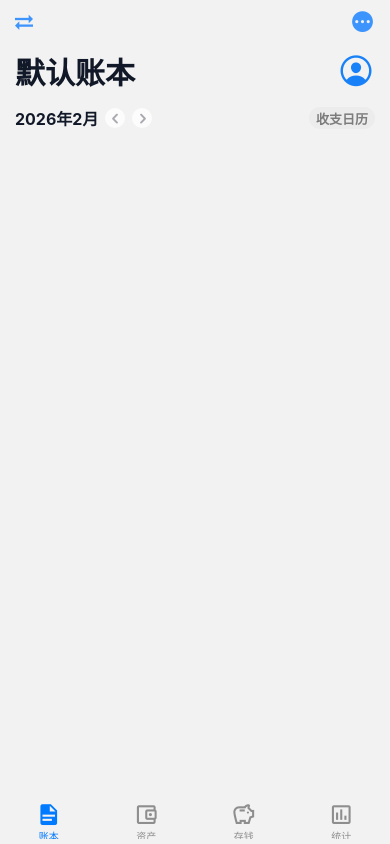
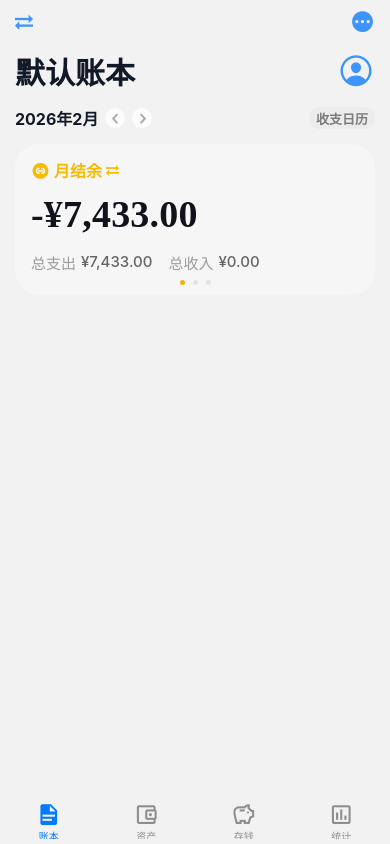
Before and after one commit to k7luffy/ledger, a React Native app: screen /Ledger in a window 390 px wide. Built offline with nearby package versions, Linux system fonts and the light colour scheme.

Commit message:
Add summary card

```diff
--- a/screens/LedgerScreen.tsx
+++ b/screens/LedgerScreen.tsx
@@ -1,3 +1,4 @@
+import { type ComponentProps, useState } from "react";
 import {
   Entypo,
   Fontisto,
@@ -5,17 +6,76 @@ import {
   MaterialCommunityIcons,
 } from "@expo/vector-icons";
 import {
-  PlatformColor,
+  FlatList,
+  NativeScrollEvent,
+  NativeSyntheticEvent,
   Pressable,
   StyleSheet,
   Text,
   TouchableOpacity,
+  useWindowDimensions,
   View,
 } from "react-native";
 import { useSafeAreaInsets } from "react-native-safe-area-context";
 
+type SummaryCard = {
+  id: string;
+  icon: ComponentProps<typeof MaterialCommunityIcons>["name"];
+  title: string;
+  amount: string;
+  leftLabel: string;
+  leftValue: string;
+  rightLabel: string;
+  rightValue: string;
+};
+
+const summaryCards: SummaryCard[] = [
+  {
+    id: "1",
+    icon: "link-circle",
+    title: "月结余",
+    amount: "-¥7,433.00",
+    leftLabel: "总支出",
+    leftValue: "¥7,433.00",
+    rightLabel: "总收入",
+    rightValue: "¥0.00",
+  },
+  {
+    id: "2",
+    icon: "fire-circle",
+    title: "剩余月预算",
+    amount: "-¥1,028.75",
+    leftLabel: "总预算",
+    leftValue: "¥0.00",
+    rightLabel: "剩余日均",
+    rightValue: "¥0.00",
+  },
+  {
+    id: "3",
+    icon: "send-circle",
+    title: "账户净值",
+    amount: "¥26,480.00",
+    leftLabel: "总资产",
+    leftValue: "¥30,000.00",
+    rightLabel: "总负债",
+    rightValue: "¥3,520.00",
+  },
+];
+
 export default function LedgerScreen() {
   const insets = useSafeAreaInsets();
+  const { width } = useWindowDimensions();
+  const [activeCardIndex, setActiveCardIndex] = useState(0);
+  const cardWidth = width - 30;
+  const cardInnerWidth = cardWidth - 32;
+
+  const handleCardScrollEnd = (
+    event: NativeSyntheticEvent<NativeScrollEvent>,
+  ) => {
+    const offsetX = event.nativeEvent.contentOffset.x;
+    const nextIndex = Math.round(offsetX / cardInnerWidth);
+    setActiveCardIndex(nextIndex);
+  };
 
   return (
     <View
@@ -58,7 +118,7 @@ export default function LedgerScreen() {
           默认账本
         </Text>
         <Pressable>
-          <Ionicons name="person-circle-outline" size={38} color="#1981F7" />
+          <Ionicons name="person-circle-outline" size={38} color="#3E94FD" />
         </Pressable>
       </View>
       <View
@@ -91,6 +151,75 @@ export default function LedgerScreen() {
           <Text style={styles.calendarText}>收支日历</Text>
         </Pressable>
       </View>
+
+      <View style={{ paddingTop: 14 }}>
+        <View style={[styles.summaryCard, { width: cardWidth }]}>
+          <FlatList
+            data={summaryCards}
+            horizontal
+            pagingEnabled
+            bounces
+            alwaysBounceHorizontal
+            decelerationRate="fast"
+            showsHorizontalScrollIndicator={false}
+            keyExtractor={(item) => item.id}
+            onMomentumScrollEnd={handleCardScrollEnd}
+            renderItem={({ item }) => (
+              <View style={[styles.summarySlide, { width: cardInnerWidth }]}>
+                <View style={styles.summaryTagRow}>
+                  <MaterialCommunityIcons
+                    name={item.icon}
+                    size={19}
+                    color="#F6BB00"
+                  />
+                  <Text style={styles.summaryTagText}>{item.title}</Text>
+                  {item.id === "1" && (
+                    <Pressable>
+                      <Fontisto name="arrow-swap" size={13} color={"#F6BB00"} />
+                    </Pressable>
+                  )}
+                </View>
+
+                <Text style={styles.summaryAmount}>{item.amount}</Text>
+
+                <View style={styles.summaryMetaRow}>
+                  <View style={{ flexDirection: "row", gap: 5 }}>
+                    <Text
+                      style={[styles.summaryMetaText, { color: "#9C9C9C" }]}
+                    >
+                      {item.leftLabel}
+                    </Text>
+                    <Text style={styles.summaryMetaText}>{item.leftValue}</Text>
+                  </View>
+
+                  <View style={{ flexDirection: "row", gap: 5 }}>
+                    <Text
+                      style={[styles.summaryMetaText, { color: "#9C9C9C" }]}
+                    >
+                      {item.rightLabel}
+                    </Text>
+                    <Text style={styles.summaryMetaText}>
+                      {item.rightValue}
+                    </Text>
+                  </View>
+                </View>
+              </View>
+            )}
+          />
+
+          <View style={styles.dotRow}>
+            {summaryCards.map((item, index) => (
+              <View
+                key={item.id}
+                style={[
+                  styles.dot,
+                  index === activeCardIndex && styles.dotActive,
+                ]}
+              />
+            ))}
+          </View>
+        </View>
+      </View>
     </View>
   );
 }
@@ -122,4 +251,58 @@ const styles = StyleSheet.create({
     color: "#7C7C7C",
     fontWeight: "700",
   },
+  summaryCard: {
+    backgroundColor: "#F6F6F7",
+    borderRadius: 24,
+    paddingHorizontal: 16,
+    paddingTop: 14,
+    paddingBottom: 10,
+  },
+  summarySlide: {
+    minHeight: 100,
+  },
+  summaryTagRow: {
+    flexDirection: "row",
+    alignItems: "center",
+    gap: 4,
+  },
+  summaryTagText: {
+    color: "#F6BB00",
+    fontSize: 16,
+    fontWeight: "700",
+  },
+  summaryAmount: {
+    marginTop: 10,
+    color: "#12131A",
+    fontSize: 38,
+    fontFamily: "DINCondensed-Bold",
+    letterSpacing: 0.2,
+    fontWeight: "600",
+  },
+  summaryMetaRow: {
+    marginTop: 16,
+    flexDirection: "row",
+    gap: 16,
+  },
+  summaryMetaText: {
+    color: "#656565",
+    fontSize: 15,
+    fontWeight: "500",
+  },
+  dotRow: {
+    marginTop: 7,
+    flexDirection: "row",
+    alignItems: "center",
+    justifyContent: "center",
+    gap: 8,
+  },
+  dot: {
+    width: 5,
+    height: 5,
+    borderRadius: 5,
+    backgroundColor: "#E2E2E4",
+  },
+  dotActive: {
+    backgroundColor: "#F2B112",
+  },
 });
```
